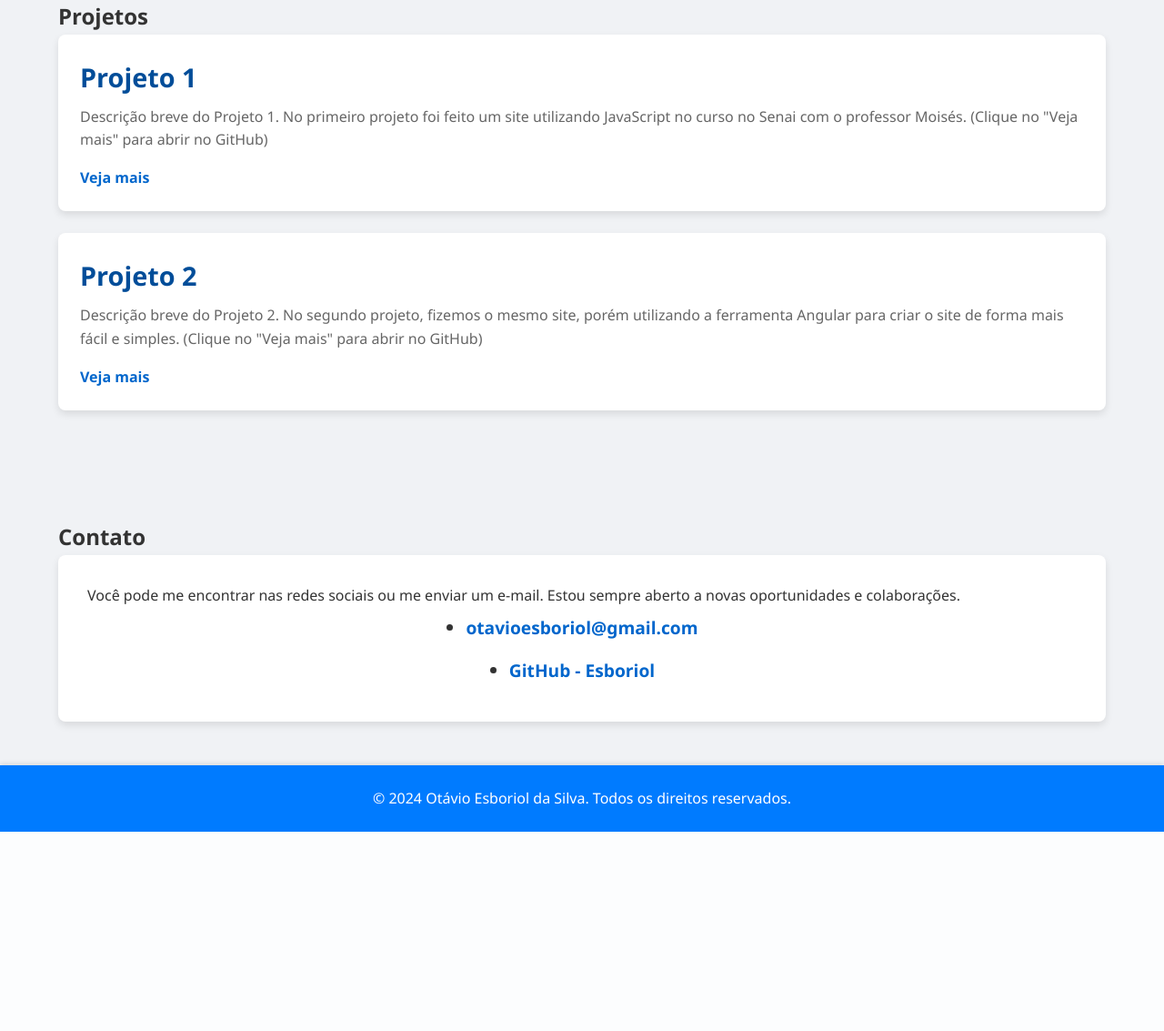
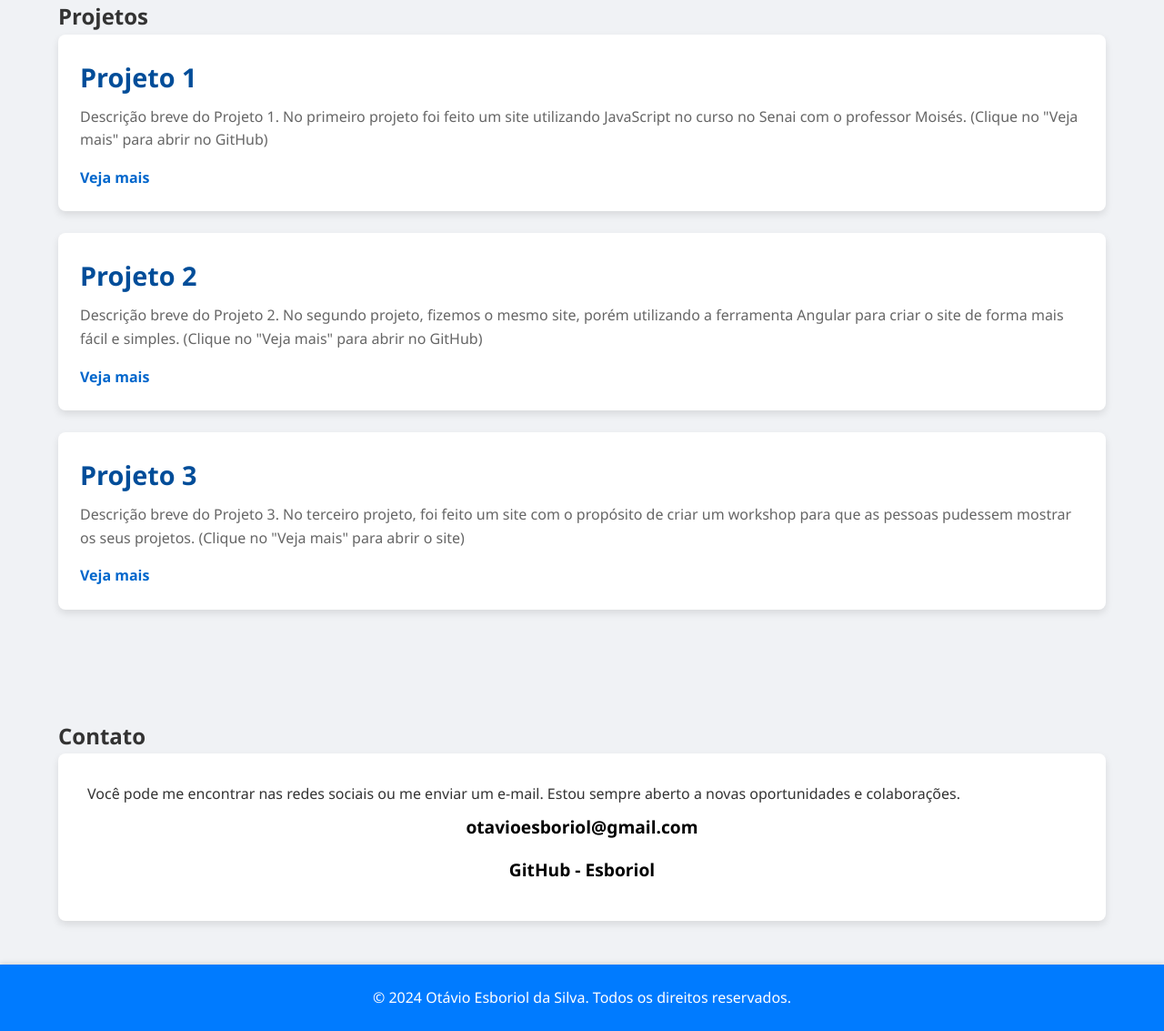
Before and after one commit to Esboriol/pagina-pessoal, a Flask app: page / in a window 1280 px wide. Shown: the part 660-1793 px from the top of the page at 91% size. Before the commit the page ends 1574 px from the top, so only its background shows below. Run offline with Flask 3, Linux system fonts and the light colour scheme.

Commit message:
Espero que Funcione :)

```diff
--- a/templates/index.html
+++ b/templates/index.html
@@ -36,7 +36,7 @@
             padding: 3rem 0;
         }
 
-        section .container {
+        .container {
             width: 90%;
             max-width: 1200px;
             margin: 0 auto;
@@ -60,13 +60,6 @@
             padding: 1.5rem 0;
             text-align: center;
             box-shadow: 0 -2px 5px rgba(0,0,0,0.1);
-            position: relative;
-        }
-
-        .footer-content {
-            width: 90%;
-            max-width: 1200px;
-            margin: 0 auto;
         }
 
         footer p {
@@ -77,6 +70,8 @@
             display: flex;
             flex-direction: column;
             align-items: center;
+            padding: 0;
+            list-style: none;
         }
 
         .contact-list li {
@@ -85,14 +80,14 @@
         }
 
         .contact-list a {
-            color: #0066cc;
+            color: #000; /* Preto por padrão */
             text-decoration: none;
             transition: color 0.3s ease;
             font-weight: bold;
         }
 
         .contact-list a:hover {
-            color: #004d99;
+            color: #007bff; /* Azul claro no hover */
             text-decoration: underline;
         }
 
@@ -133,7 +128,7 @@
         }
 
         @media (max-width: 768px) {
-            section .container {
+            .container {
                 width: 95%;
             }
 
@@ -183,6 +178,11 @@
                 <p>Descrição breve do Projeto 2. No segundo projeto, fizemos o mesmo site, porém utilizando a ferramenta Angular para criar o site de forma mais fácil e simples. (Clique no "Veja mais" para abrir no GitHub)</p>
                 <a href="https://github.com/Esboriol/Algoritmos_JavaScript/tree/main/homes-app-angular" target="_blank">Veja mais</a>
             </div>
+            <div class="project">
+                <h3>Projeto 3</h3>
+                <p>Descrição breve do Projeto 3. No terceiro projeto, foi feito um site com o propósito de criar um workshop para que as pessoas pudessem mostrar os seus projetos. (Clique no "Veja mais" para abrir o site)</p>
+                <a href="https://workshop-2i36.onrender.com" target="_blank">Veja mais</a>
+            </div>
             <!-- Adicione mais projetos conforme necessário -->
         </div>
     </section>
@@ -200,7 +200,7 @@
         </div>
     </section>
     <footer>
-        <div class="footer-content">
+        <div class="container">
             <p>&copy; 2024 Otávio Esboriol da Silva. Todos os direitos reservados.</p>
         </div>
     </footer>
```
